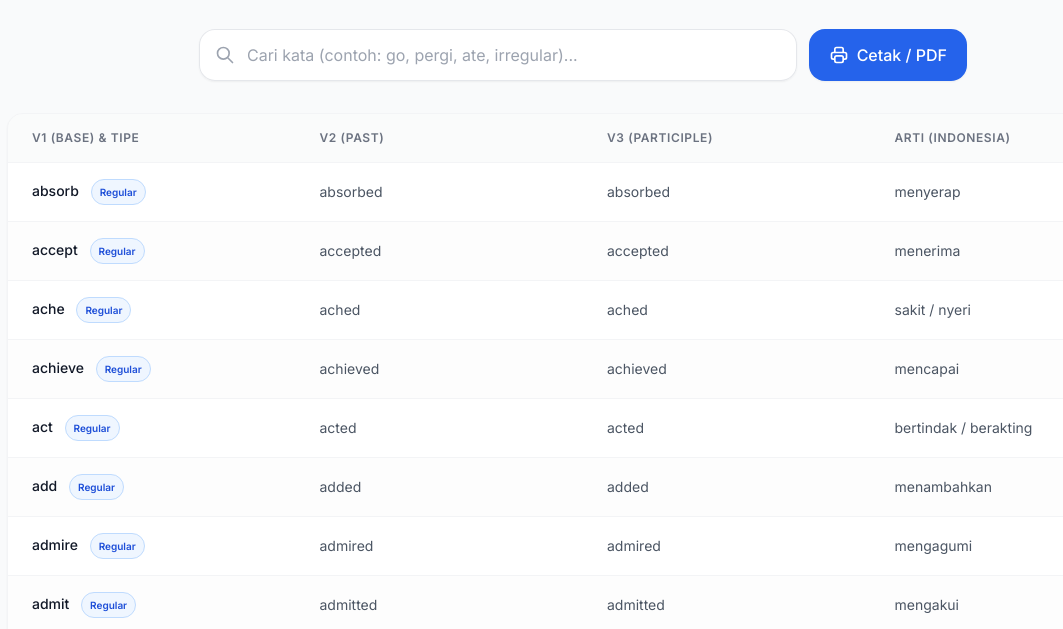
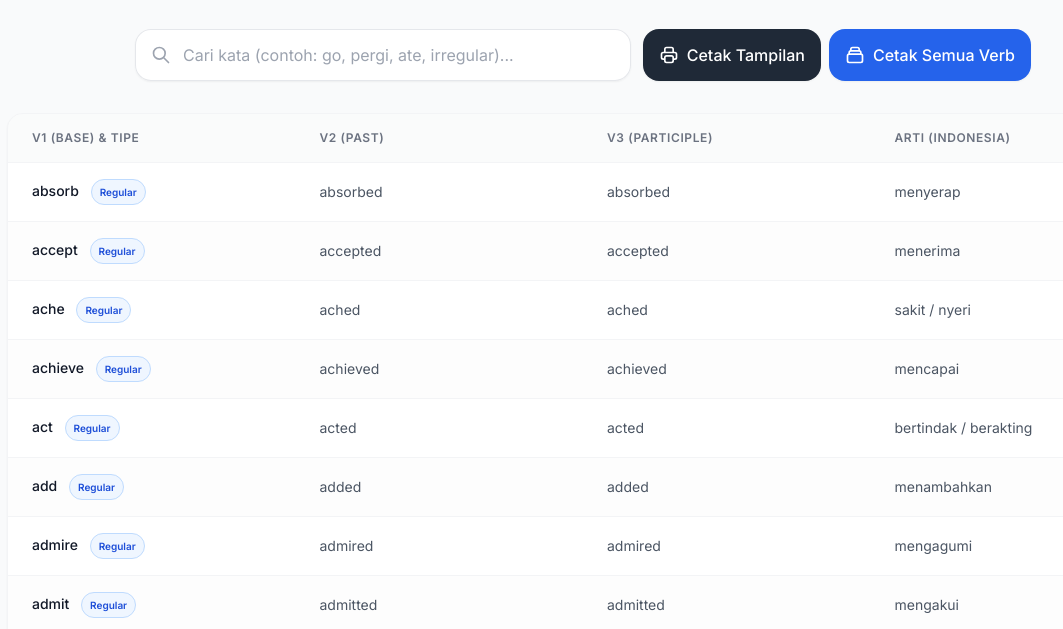
Before and after one commit to misalinayah435/verb6b, a plain HTML site: page index.html in a window 1280 px wide. Shown: the part 171-800 px from the top of the page, without its empty margins (57-1120 px from the left). Drawn offline with nearby package versions, Linux system fonts and the light colour scheme.

Commit message:
Update index.html

```diff
--- a/index.html
+++ b/index.html
@@ -25,7 +25,7 @@
     </script>
 
     <style>
-        /* Gaya Khusus Pencetakan (Print Stylesheet) */
+        /* CSS Khusus Format Cetak (Print / PDF) */
         @media print {
             .no-print {
                 display: none !important;
@@ -48,11 +48,11 @@
                 width: 100% !important;
                 min-width: 100% !important;
                 border-collapse: collapse !important;
-                font-size: 11pt !important;
+                font-size: 10pt !important;
             }
             th, td {
                 border: 1px solid #e5e7eb !important;
-                padding: 8px 12px !important;
+                padding: 6px 10px !important;
             }
             th {
                 background-color: #f9fafb !important;
@@ -60,7 +60,7 @@
                 print-color-adjust: exact;
             }
             .badge-print {
-                border: 1px solid #ccc !important;
+                border: 1px solid #999 !important;
                 background-color: transparent !important;
                 color: #000 !important;
             }
@@ -81,8 +81,8 @@
             </p>
         </header>
 
-        <!-- Search Bar & Action Section (No Print) -->
-        <div class="max-w-3xl mx-auto mb-8 flex flex-col sm:flex-row gap-3 no-print">
+        <!-- Search Bar & Action Buttons (Hidden on Print) -->
+        <div class="max-w-4xl mx-auto mb-8 flex flex-col md:flex-row gap-3 no-print">
             <div class="relative flex-1 shadow-sm rounded-2xl bg-white">
                 <div class="absolute inset-y-0 left-0 pl-4 flex items-center pointer-events-none">
                     <!-- Search Icon -->
@@ -98,17 +98,31 @@
                 >
             </div>
 
-            <!-- Tombol Cetak / Print -->
+            <div class="flex gap-2 shrink-0">
+                <!-- Tombol 1: Cetak Sesuai Filter -->
                 <button
                     onclick="window.print()"
-                class="inline-flex items-center justify-center px-5 py-3.5 bg-blue-600 hover:bg-blue-700 text-white font-medium rounded-2xl shadow-sm transition-all duration-200 gap-2 shrink-0 focus:outline-none focus:ring-2 focus:ring-blue-500 focus:ring-offset-2"
-                title="Cetak atau simpan ke PDF"
+                    class="flex-1 md:flex-none inline-flex items-center justify-center px-4 py-3.5 bg-gray-800 hover:bg-gray-900 text-white font-medium rounded-2xl shadow-sm transition-all duration-200 gap-2 focus:outline-none focus:ring-2 focus:ring-gray-700"
+                    title="Cetak hasil pencarian/filter saat ini"
                 >
                     <svg class="w-5 h-5" xmlns="http://www.w3.org/2000/svg" fill="none" viewBox="0 0 24 24" stroke="currentColor">
                         <path stroke-linecap="round" stroke-linejoin="round" stroke-width="2" d="M17 17h2a2 2 0 002-2v-4a2 2 0 00-2-2H5a2 2 0 00-2 2v4a2 2 0 002 2h2m2 4h6a2 2 0 002-2v-4a2 2 0 00-2-2H9a2 2 0 00-2 2v4a2 2 0 002 2zm8-12V5a2 2 0 00-2-2H9a2 2 0 00-2 2v4h10z" />
                     </svg>
-                <span>Cetak / PDF</span>
+                    <span>Cetak Tampilan</span>
                 </button>
+
+                <!-- Tombol 2: Cetak Semua Verb -->
+                <button
+                    onclick="printAllVerbs()"
+                    class="flex-1 md:flex-none inline-flex items-center justify-center px-4 py-3.5 bg-blue-600 hover:bg-blue-700 text-white font-medium rounded-2xl shadow-sm transition-all duration-200 gap-2 focus:outline-none focus:ring-2 focus:ring-blue-500"
+                    title="Cetak seluruh 300+ kata kerja tanpa terfilter"
+                >
+                    <svg class="w-5 h-5" xmlns="http://www.w3.org/2000/svg" fill="none" viewBox="0 0 24 24" stroke="currentColor">
+                        <path stroke-linecap="round" stroke-linejoin="round" stroke-width="2" d="M19 11H5m14 0a2 2 0 012 2v6a2 2 0 01-2 2H5a2 2 0 01-2-2v-6a2 2 0 012-2m14 0V9a2 2 0 00-2-2M5 11V9a2 2 0 012-2m0 0V5a2 2 0 012-2h6a2 2 0 012 2v2M7 7h10" />
+                    </svg>
+                    <span>Cetak Semua Verb</span>
+                </button>
+            </div>
         </div>
 
         <!-- Table Section -->
@@ -124,7 +138,7 @@
                         </tr>
                     </thead>
                     <tbody id="tableBody" class="divide-y divide-gray-100">
-                        <!-- Data akan di-render oleh JavaScript -->
+                        <!-- Data di-render oleh JavaScript -->
                     </tbody>
                 </table>
             </div>
@@ -146,7 +160,7 @@
     </div>
 
     <script>
-        // Database 300+ Verb A-Z Lengkap (Regular & Irregular)
+        // Database Verb A-Z
         const verbsList = [
             // A
             { v1: "absorb", v2: "absorbed", v3: "absorbed", arti: "menyerap", type: "Regular" },
@@ -671,7 +685,7 @@
         const emptyState = document.getElementById("emptyState");
         const wordCount = document.getElementById("wordCount");
 
-        // Fungsi untuk menentukan warna badge
+        // Warna Badge
         function getBadgeColor(type) {
             if (type === "Regular") {
                 return "bg-blue-50 text-blue-700 border-blue-200";
@@ -679,11 +693,9 @@
             return "bg-purple-50 text-purple-700 border-purple-200";
         }
 
-        // Fungsi untuk merender tabel
+        // Render Tabel
         function renderTable(data) {
             tableBody.innerHTML = "";
-
-            // Perbarui jumlah kata
             wordCount.innerText = data.length;
 
             if (data.length === 0) {
@@ -693,11 +705,8 @@
                 emptyState.classList.add("hidden");
             }
 
-            // Loop untuk membuat baris tabel
             data.forEach((item, index) => {
                 const row = document.createElement("tr");
-
-                // Menambahkan warna zebra (belang-belang) untuk kemudahan membaca
                 row.className = `hover:bg-gray-100/60 transition-colors duration-150 ${index % 2 === 0 ? 'bg-white' : 'bg-gray-50/40'}`;
 
                 const badgeClass = getBadgeColor(item.type);
@@ -717,10 +726,19 @@
             });
         }
 
-        // Tampilkan semua data saat pertama kali dimuat
+        // Fungsi Cetak Semua Verb
+        function printAllVerbs() {
+            searchInput.value = "";
+            renderTable(verbsList);
+            setTimeout(() => {
+                window.print();
+            }, 100);
+        }
+
+        // Initial Load
         renderTable(verbsList);
 
-        // Event listener untuk pencarian real-time
+        // Event Listener Search
         searchInput.addEventListener("input", function(e) {
             const searchTerm = e.target.value.toLowerCase().trim();
 
```
Lines whose indentation alone changed are shown as unchanged.
